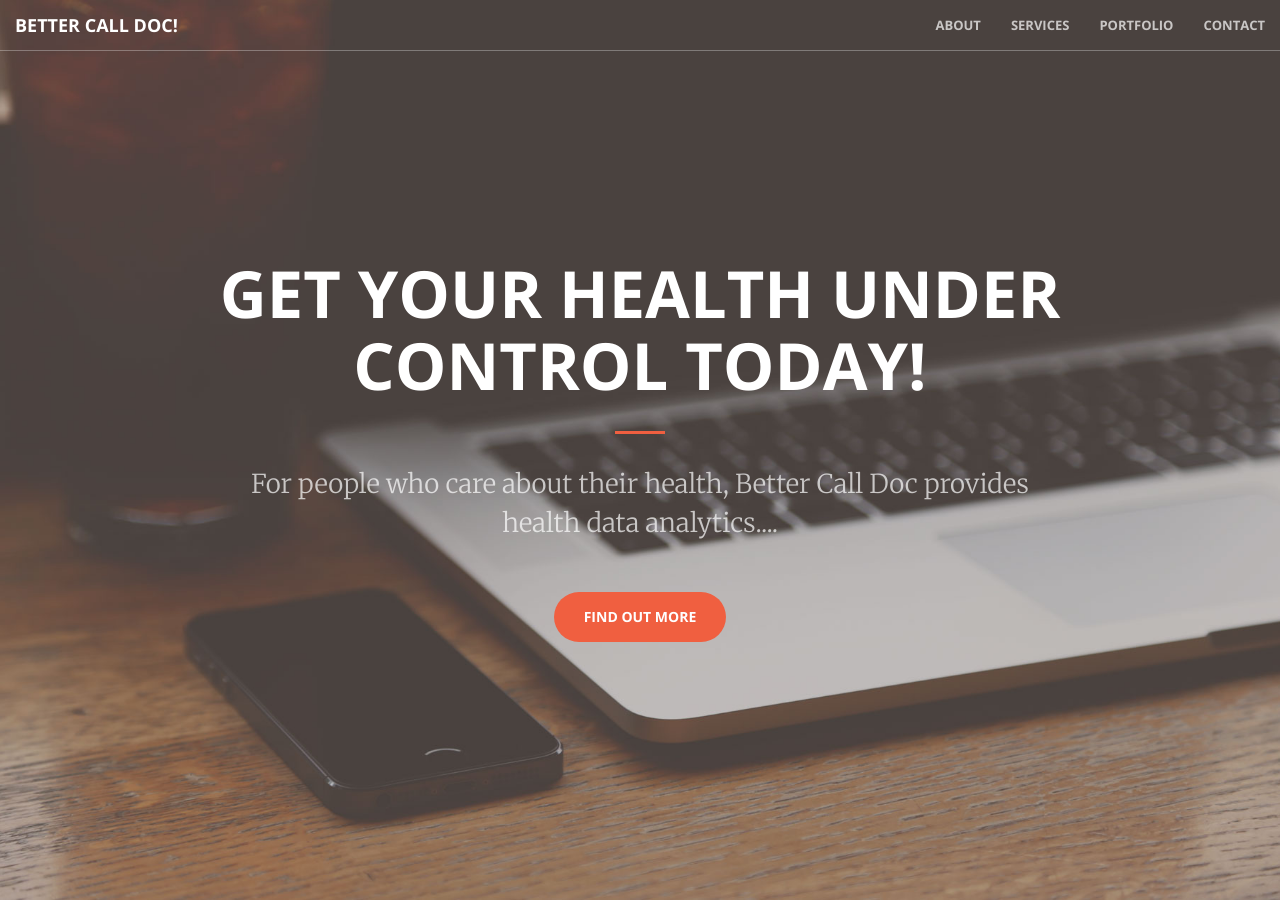
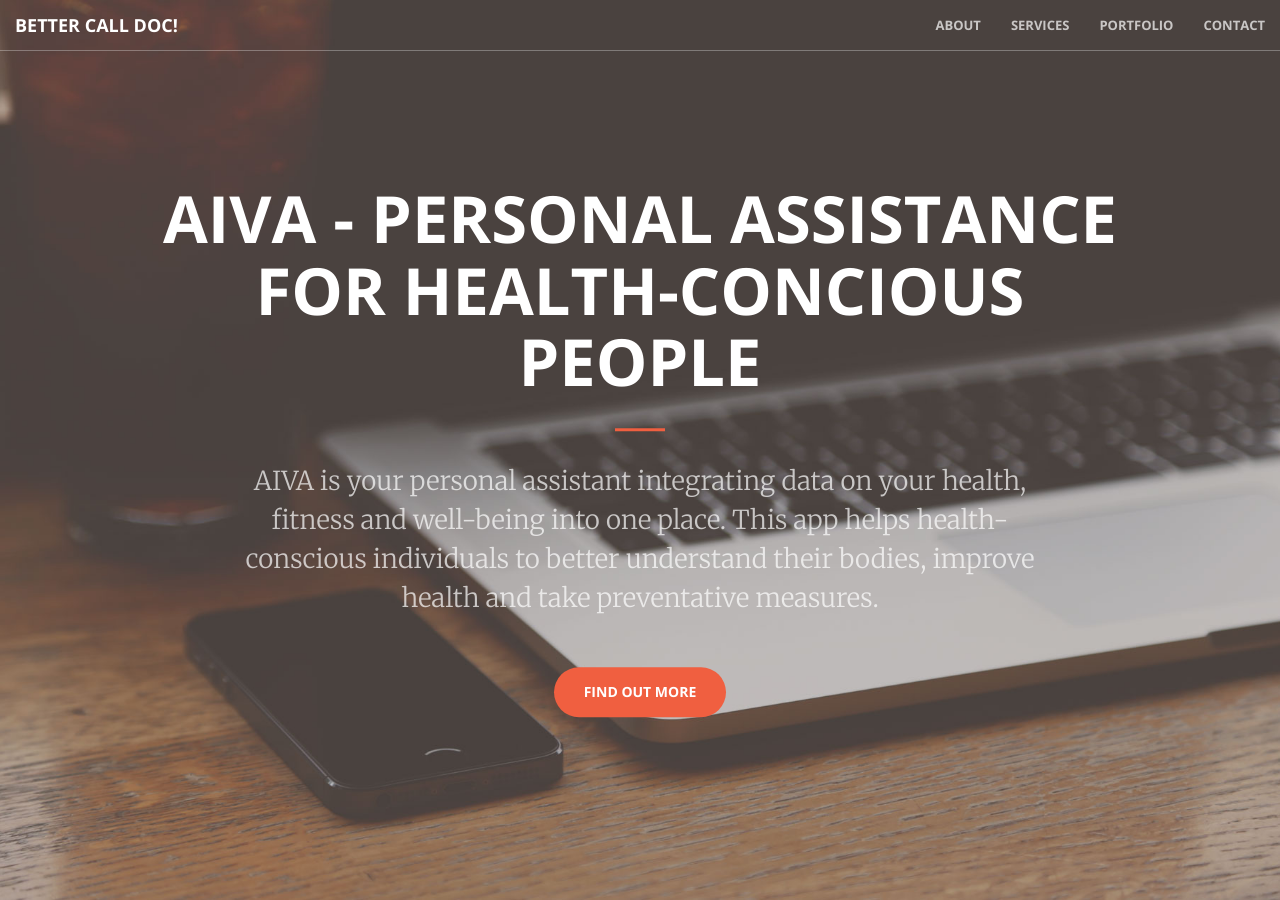
Before and after one commit to bettercalldoc/bettercalldoc, a Jekyll site: the page built from index.html, in a window 1280 px wide and 900 px high. Built offline with Jekyll 4.4.1, drawn with Linux system fonts in a browser that asks for light colours.

Commit message:
update main page

```diff
--- a/_includes/header.html
+++ b/_includes/header.html
@@ -1,9 +1,9 @@
 <header>
     <div class="header-content">
         <div class="header-content-inner">
-            <h1>Get your health under control today!</h1>
+            <h1>AIVA - personal assistance for health-concious people</h1>
             <hr>
-            <p>For people who care about their health, Better Call Doc provides health data analytics....</p>
+            <p>AIVA is your personal assistant integrating data on your health, fitness and well-being into one place. This app helps health-conscious individuals to better understand their bodies, improve health and take preventative measures. </p>
             <a href="#about" class="btn btn-primary btn-xl page-scroll">Find Out More</a>
         </div>
     </div>
```
